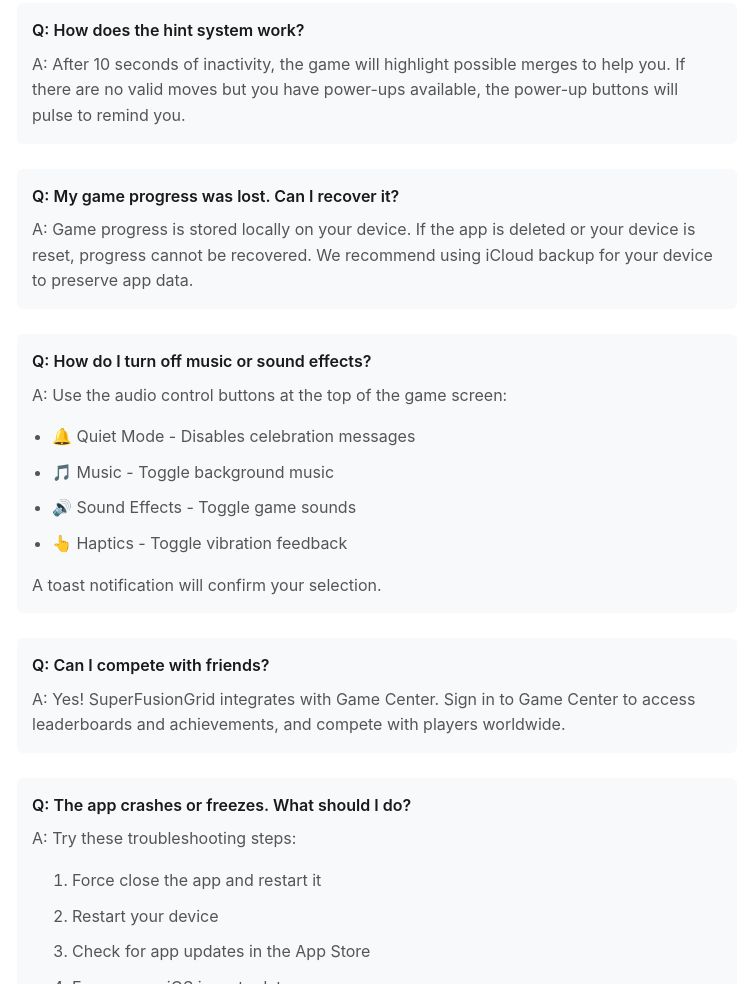
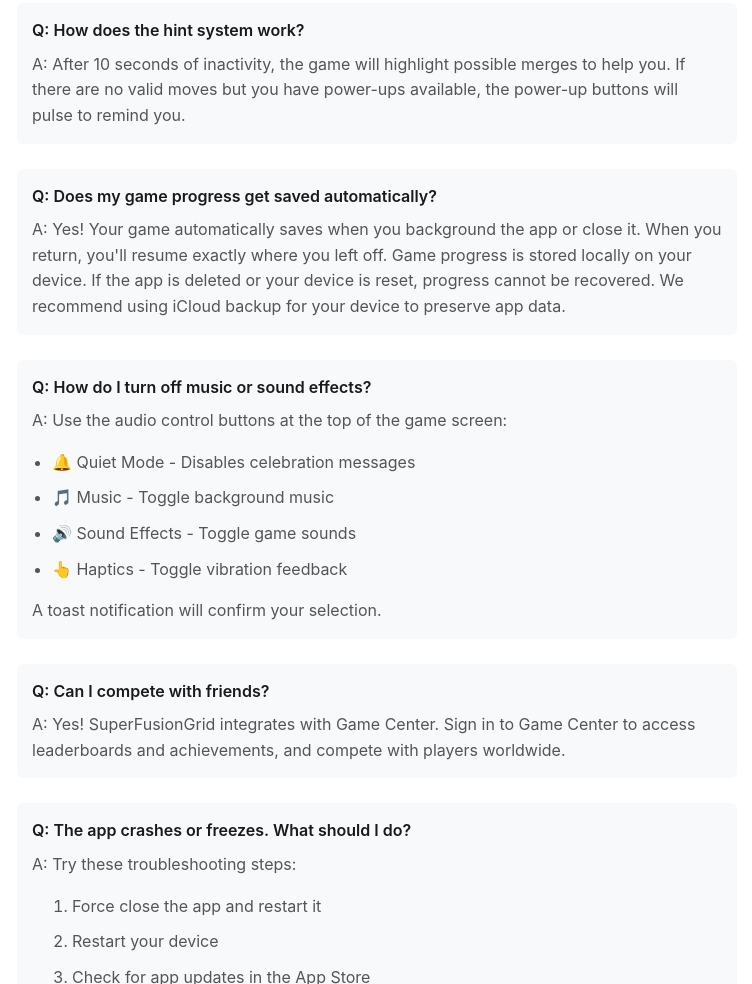
Before and after one commit to marksdevgit/app-legal-pages, a plain HTML site: page superfusiongrid/support.html in a window 1280 px wide. Shown: the part 1693-2677 px from the top of the page, without its empty margins (263-1015 px from the left). Drawn offline with Linux system fonts and the light colour scheme.

Commit message:
Update support FAQ to mention automatic game state saving
Added clarification that game progress automatically saves when backgrounding
or closing the app, and resumes exactly where you left off.

```diff
--- a/superfusiongrid/support.html
+++ b/superfusiongrid/support.html
@@ -146,8 +146,8 @@
         </div>
 
         <div class="faq-item">
-            <div class="faq-question">Q: My game progress was lost. Can I recover it?</div>
-            <div class="faq-answer">A: Game progress is stored locally on your device. If the app is deleted or your device is reset, progress cannot be recovered. We recommend using iCloud backup for your device to preserve app data.</div>
+            <div class="faq-question">Q: Does my game progress get saved automatically?</div>
+            <div class="faq-answer">A: Yes! Your game automatically saves when you background the app or close it. When you return, you'll resume exactly where you left off. Game progress is stored locally on your device. If the app is deleted or your device is reset, progress cannot be recovered. We recommend using iCloud backup for your device to preserve app data.</div>
         </div>
 
         <div class="faq-item">
```
